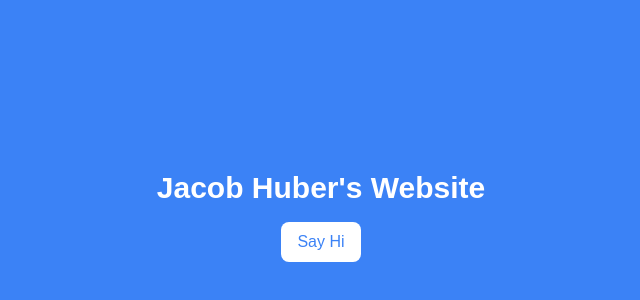
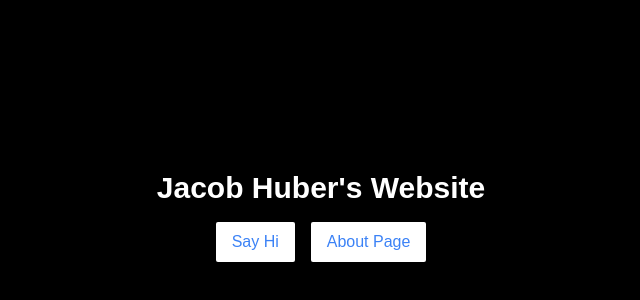
Before and after one commit to jhuber05/Jacob-Huber, a Next.js app: page / in a window 1280 px wide. Shown: the part 184-484 px from the top of the page, without its empty margins (319-959 px from the left). Built offline with nearby package versions, Linux system fonts and the light colour scheme.

Commit message:
added about page

```diff
--- /dev/null
+++ b/app/about/page.tsx
@@ -0,0 +1,13 @@
+"use client";
+import Image from "next/image";
+
+export default function About() {
+  return (
+    <div className="w-screen h-screen flex flex-col items-center justify-center bg-black ">
+      <h1 className="text-3xl font-bold text-white">Jacob Huber's About Page</h1>
+      <button onClick={()=>{alert("hello");}} className="bg-white text-blue-500 px-4 py-2 rounded-sm mt-4 hover:-translate-y-2 transistion duration-500 ease-in-out">
+        Say Hi
+      </button>
+    </div>
+  );
+}
--- /dev/null
+++ b/app/components/AboutPageLink.tsx
@@ -0,0 +1,13 @@
+"use client";
+import Image from "next/image";
+import Link from "next/link";
+
+export default function AboutLink() {
+  return (
+
+    <Link href="/about" className="bg-white text-blue-500 px-4 py-2 rounded-sm mt-4 hover:-translate-y-2 transistion duration-500 ease-in-out">
+        About Page
+    </Link>
+
+  );
+}
--- a/app/page.tsx
+++ b/app/page.tsx
@@ -1,13 +1,18 @@
 "use client";
 import Image from "next/image";
+import Link from "next/link";
+import AboutLink from "./components/AboutPageLink"
 
 export default function Home() {
   return (
-    <div className="w-screen h-screen flex flex-col items-center justify-center bg-blue-500 ">
+    <div className="w-screen h-screen flex flex-col items-center justify-center bg-black ">
       <h1 className="text-3xl font-bold text-white">Jacob Huber's Website</h1>
-      <button onClick={()=>{alert("hello");}} className="bg-white text-blue-500 px-4 py-2 rounded-lg mt-4 hover:-translate-y-2 transistion duration-500 ease-in-out">
-        Say Hi
-      </button>
+      <div className="flex flex-row justify-center items-center space-x-4">
+        <button onClick={()=>{alert("hello");}} className="bg-white text-blue-500 px-4 py-2 rounded-sm mt-4 hover:-translate-y-2 transistion duration-500 ease-in-out">
+          Say Hi
+        </button>
+        <AboutLink/>
+      </div>
     </div>
   );
 }
```
